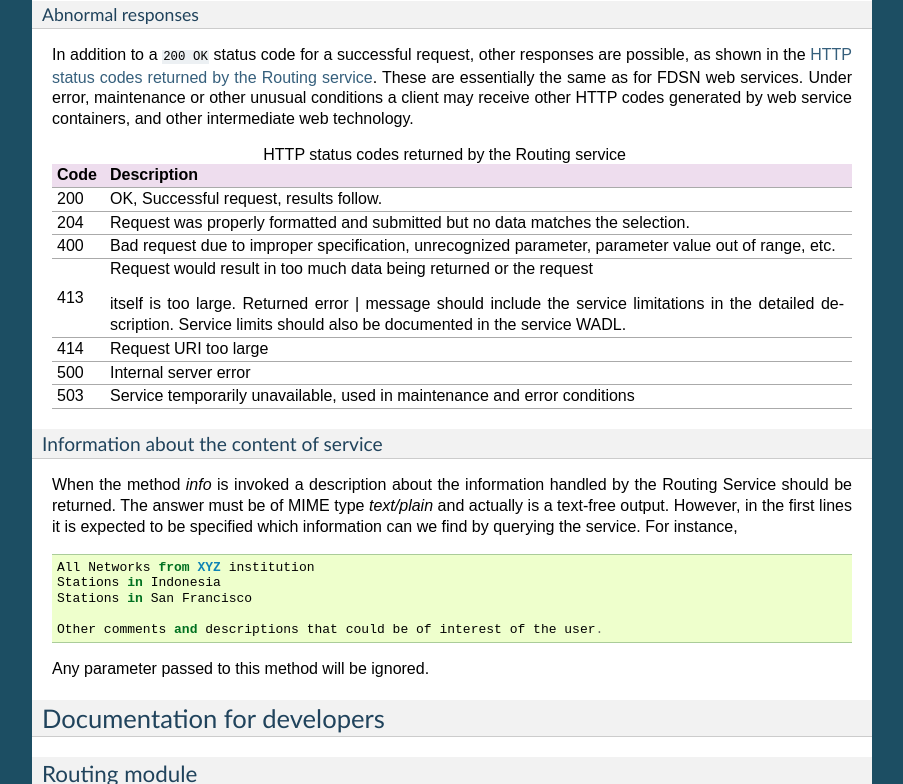
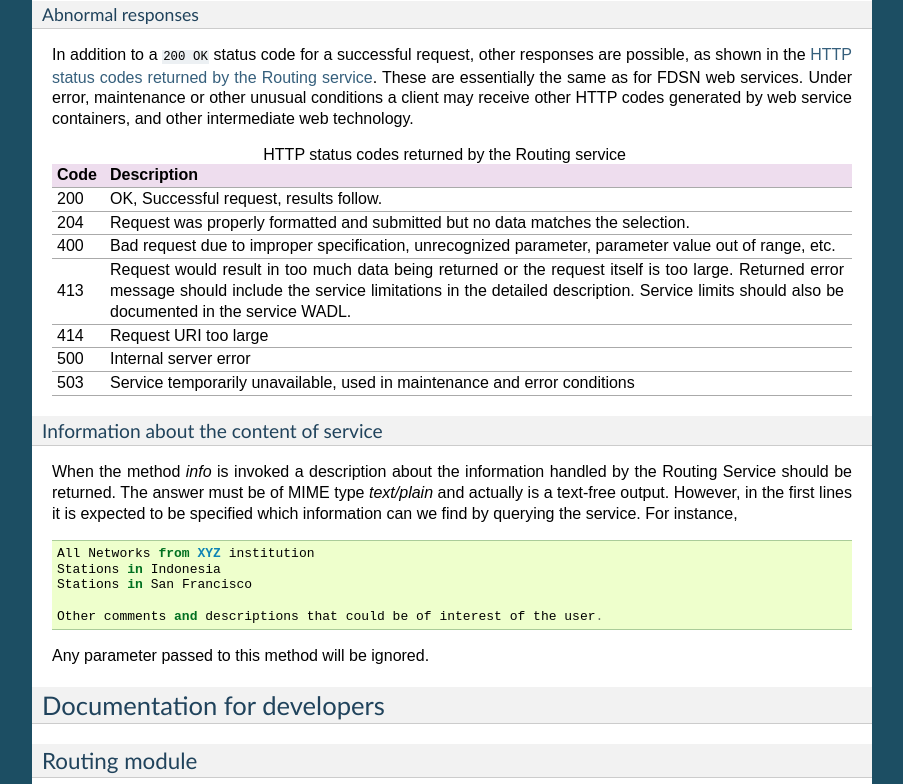
Before and after one commit to EIDA/routing, a Sphinx documentation site: the page built from doc/index.rst, in a window 1280 px wide and 900 px high, scrolled down 13272 px, cut to the strip 0-784 px from the top of the window. Shown: the whole strip, without its empty margins (198-1101 px from the left). Built offline with Sphinx 7.4.7, drawn with Linux system fonts in a browser that asks for light colours.

```diff
--- a/doc/index.rst
+++ b/doc/index.rst
@@ -902,20 +902,20 @@ containers, and other intermediate web technology.
  ===== =======================================================================
  Code  Description
  ===== =======================================================================
- 200   OK, Successful request, results follow.
- 204   Request was properly formatted and submitted but no data matches the
-       selection.
- 400   Bad request due to improper specification, unrecognized parameter,
-       parameter value out of range, etc.
- 413   | Request would result in too much data being returned or the request
-       itself is too large. Returned error
-       | message should include the service limitations in the detailed
-       description. Service limits should also be documented in the service
-       WADL.
- 414   Request URI too large
- 500   Internal server error
- 503   Service temporarily unavailable, used in maintenance and error
-       conditions
+ 200    OK, Successful request, results follow.
+ 204    Request was properly formatted and submitted but no data matches the
+        selection.
+ 400    Bad request due to improper specification, unrecognized parameter,
+        parameter value out of range, etc.
+ 413    Request would result in too much data being returned or the request
+        itself is too large. Returned error
+        message should include the service limitations in the detailed
+        description. Service limits should
+        also be documented in the service WADL.
+ 414    Request URI too large
+ 500    Internal server error
+ 503    Service temporarily unavailable, used in maintenance and error
+        conditions
  ===== =======================================================================
 
 Information about the content of service
```
Also changed, not shown: doc/specification.rst (+14 -14 lines).
